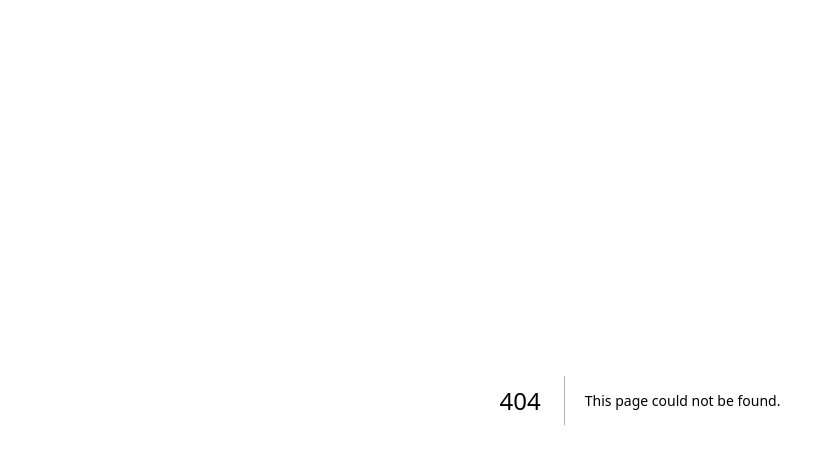
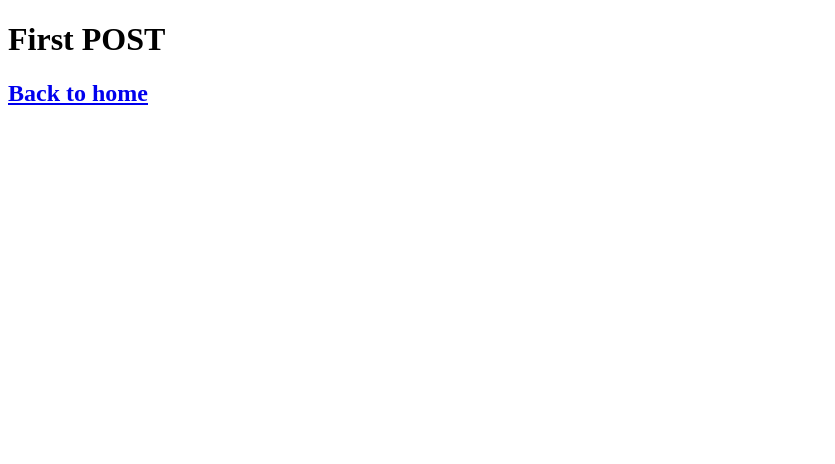
Before and after one commit to naoya0117/nextjs-practice, a Next.js app in the folder src/: page /posts/first-post in a window 1280 px wide. Before the commit this address had no page. Shown: the top 464 px of the page, without its empty margins (0-835 px from the left). Built offline with nearby package versions, Linux system fonts and the light colour scheme.

Commit message:
add firstpost

```diff
--- /dev/null
+++ b/src/pages/posts/first-post.js
@@ -0,0 +1,12 @@
+import Link from 'next/link';
+
+export default function FirstPost() {
+    return (
+        <>
+            <h1>First POST</h1>
+            <h2>
+                <Link href="/">Back to home</Link>
+            </h2>
+        </>
+    );
+}
```
Also changed, not shown: src/public/images/profile.jpg (added).
